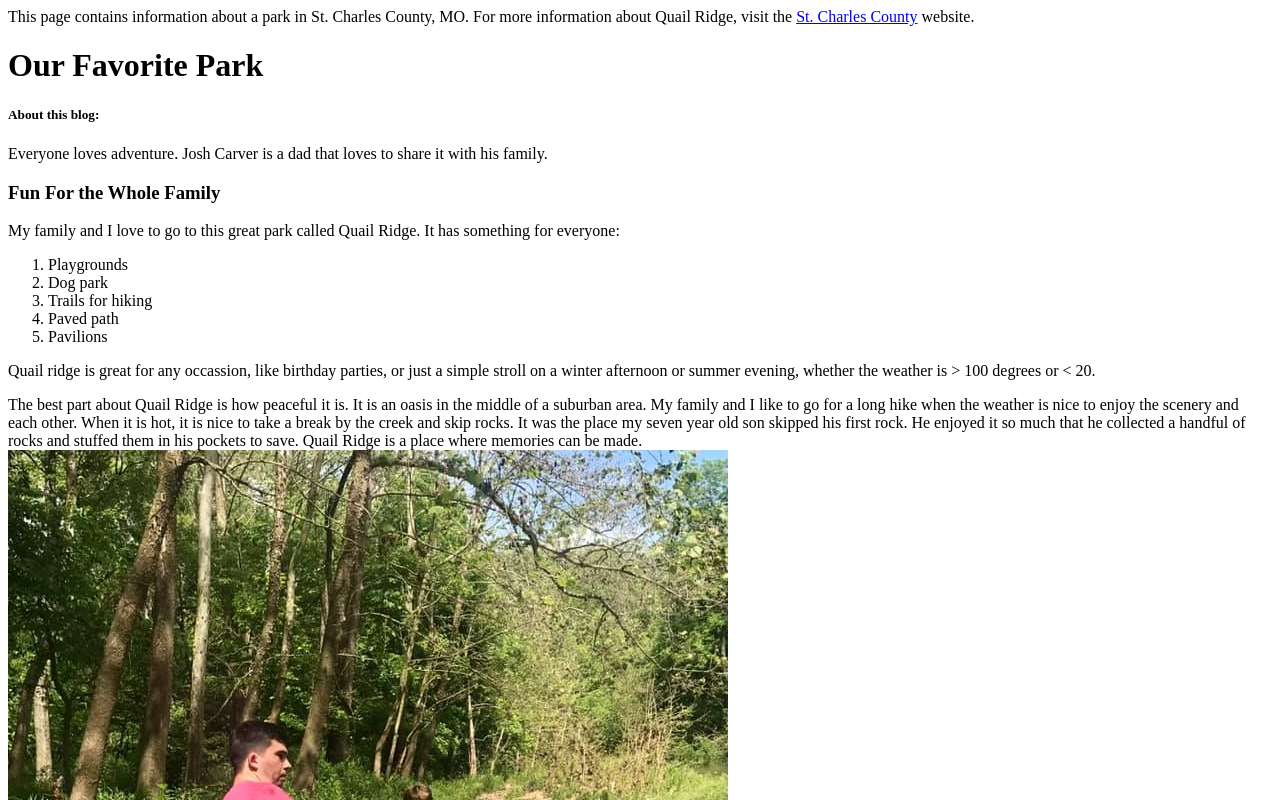
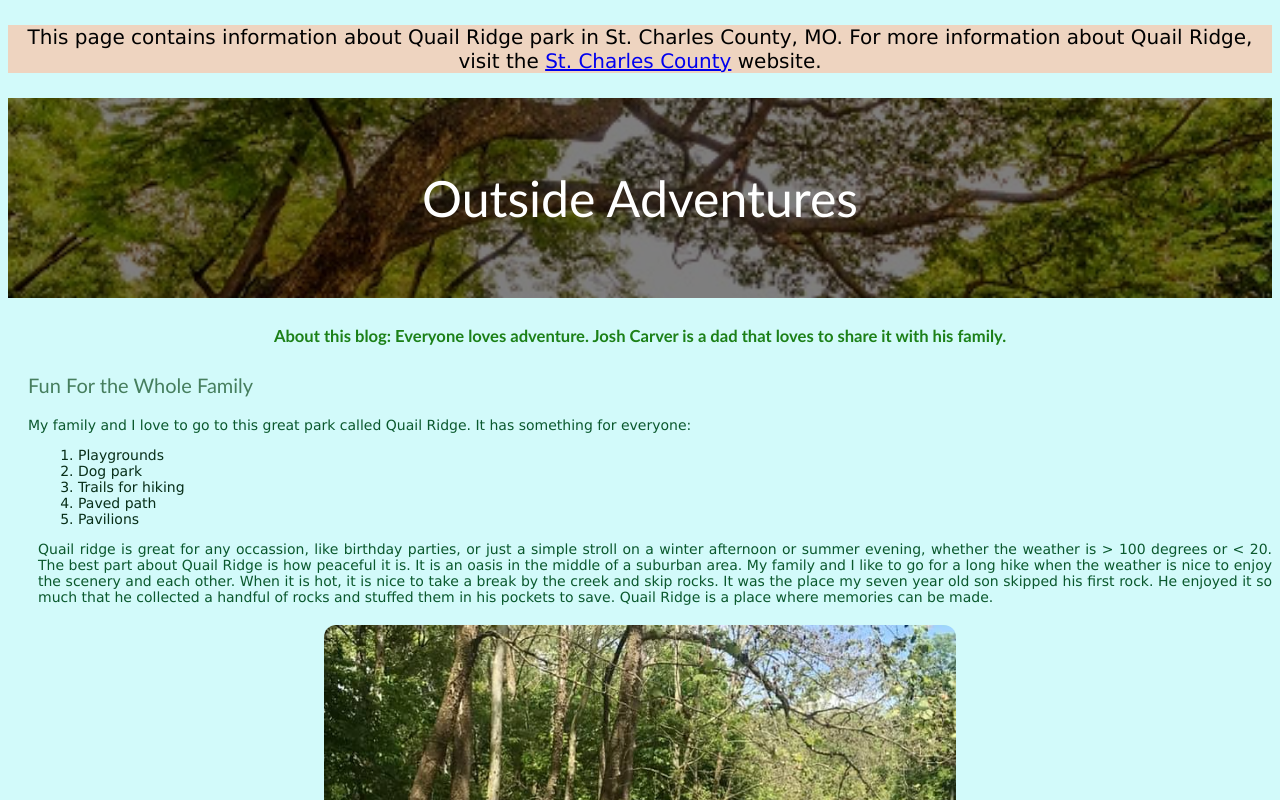
Before and after one commit to lcplloreg/html-me-something, a plain HTML site: page index.html in a window 1280 px wide. Shown: the top 800 px of the page. Drawn offline with Linux system fonts and the light colour scheme; files whose address does not match are found by name.

Commit message:
added hero image and updated page title

```diff
--- a/index.html
+++ b/index.html
@@ -2,17 +2,23 @@
 
 <html>
    <head>
-      <title>Our Favorite Park</title>
+      <title>Outside Adventures</title>
+      <link rel = "stylesheet" href = "styles.css">
    </head>
    <body>
-   <header>This page contains information about a park in St. Charles County, MO. For more information about Quail Ridge, visit the <a href = "https://www.sccmo.org/716/Quail-Ridge-Park">St. Charles County</a> website.</header>
-   <H1>Our Favorite Park</H1>
-   <article>
-       <h5>About this blog:</h5>
-       <p>Everyone loves adventure. Josh Carver is a dad that loves to share it with his family.</p>
+   <header>This page contains information about Quail Ridge park in St. Charles County, MO. For more information about Quail Ridge, visit the <a href = "https://www.sccmo.org/716/Quail-Ridge-Park">St. Charles County</a> website.</header>
+
+   <section>
+      <div class = "hero-image">
+         <div class = "hero-text">
+         <H!>Outside Adventures</H1>
+     </div>
+    </section>
+
+   <article class ="tagline">
+       <h5>About this blog: Everyone loves adventure. Josh Carver is a dad that loves to share it with his family.</h5>
    </article>
-         <H3>Fun For the Whole Family</H3>
-     </article>
+   <H3>Fun For the Whole Family</H3>
    <p> My family and I love to go to this great park called Quail Ridge. It has something for everyone:</P>
     <ol>
         <li>Playgrounds</li>
@@ -21,10 +27,9 @@
         <li>Paved path</li>
         <li>Pavilions</li>
     </ol>
-     </p> Quail ridge is great for any occassion, like birthday parties, or just a simple stroll on a winter afternoon or summer evening, whether the weather is  &gt 100 degrees or &lt 20. </P>
-   <main>The best part about Quail Ridge is how peaceful it is. It is an oasis in the middle of a suburban area. My family and I like to go for a long hike when the weather is nice to enjoy the scenery and each other. When it is hot, it is nice to take a break by the creek and skip rocks. It was the place my seven year old son skipped his first rock. He enjoyed it so much that he collected a handful of rocks and stuffed them in his pockets to save. Quail Ridge is a place where memories can be made.</main>
+   <main>Quail ridge is great for any occassion, like birthday parties, or just a simple stroll on a winter afternoon or summer evening, whether the weather is  &gt 100 degrees or &lt 20. The best part about Quail Ridge is how peaceful it is. It is an oasis in the middle of a suburban area. My family and I like to go for a long hike when the weather is nice to enjoy the scenery and each other. When it is hot, it is nice to take a break by the creek and skip rocks. It was the place my seven year old son skipped his first rock. He enjoyed it so much that he collected a handful of rocks and stuffed them in his pockets to save. Quail Ridge is a place where memories can be made.</main>
    <img src = "C:\Users\Josh\Desktop\lc101\mkdir html-me-something\images.jpg" alt = "My kids and I at Qual Ridge skipping rocks">
-  <p>If you are looking for a good time and are in the St. Louis area, try out Quail Ridge. You'll see deer from the trails and can follow their tracks through the woods. This park is a must for wildlife lovers.  <b>Just look out for snakes!</b></p>
+  <p id ="conclusion">If you are looking for a good time and are in the St. Louis area, try out Quail Ridge. You'll see deer from the trails and can follow their tracks through the woods. This park is a must for wildlife lovers.  <b>Just look out for snakes!</b></p>
    <footer> This page was written by Josh Carver, a dad, veteran, and lover of the outdoors.  </footer>
    </body>
 </html>
```
